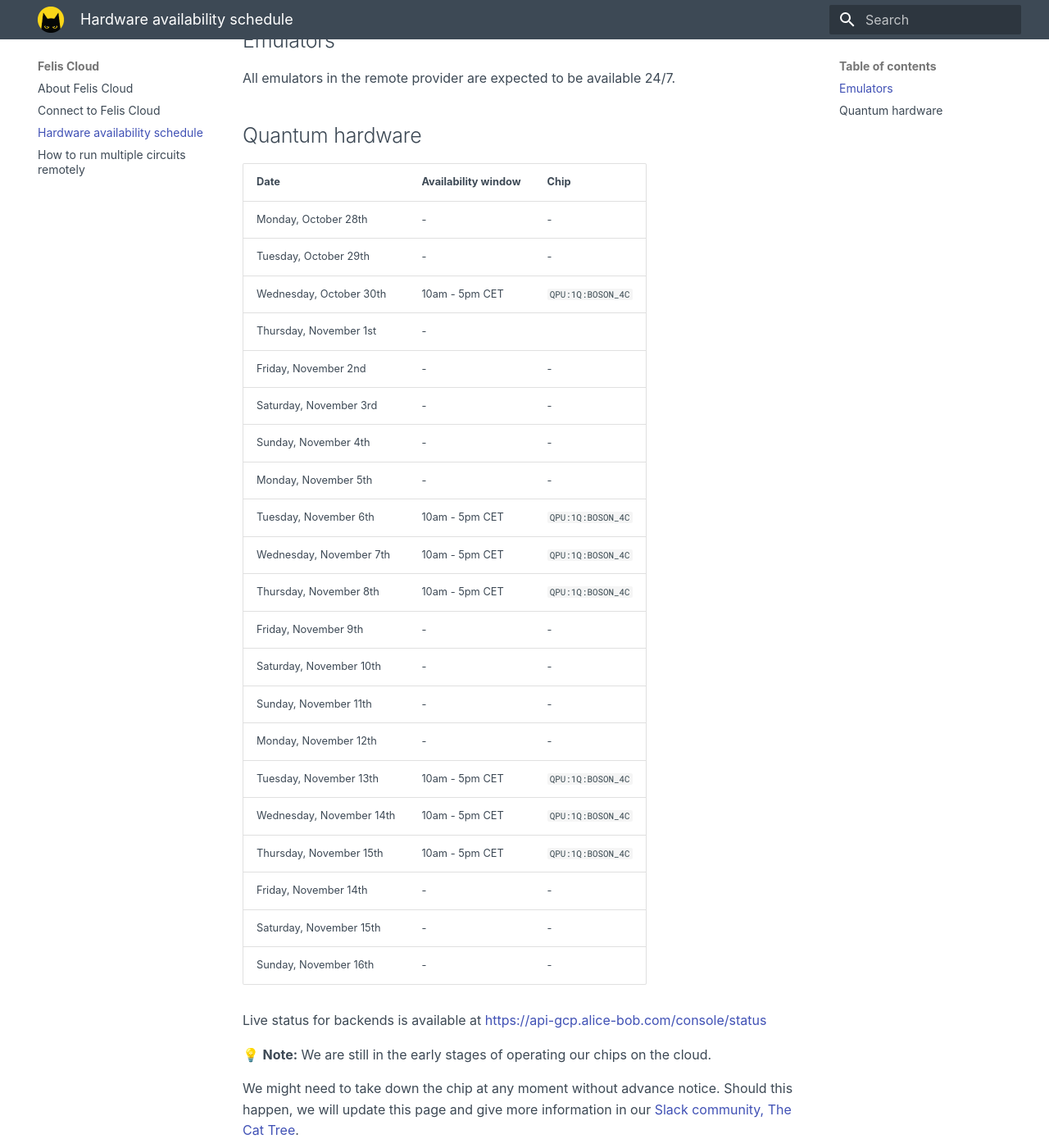
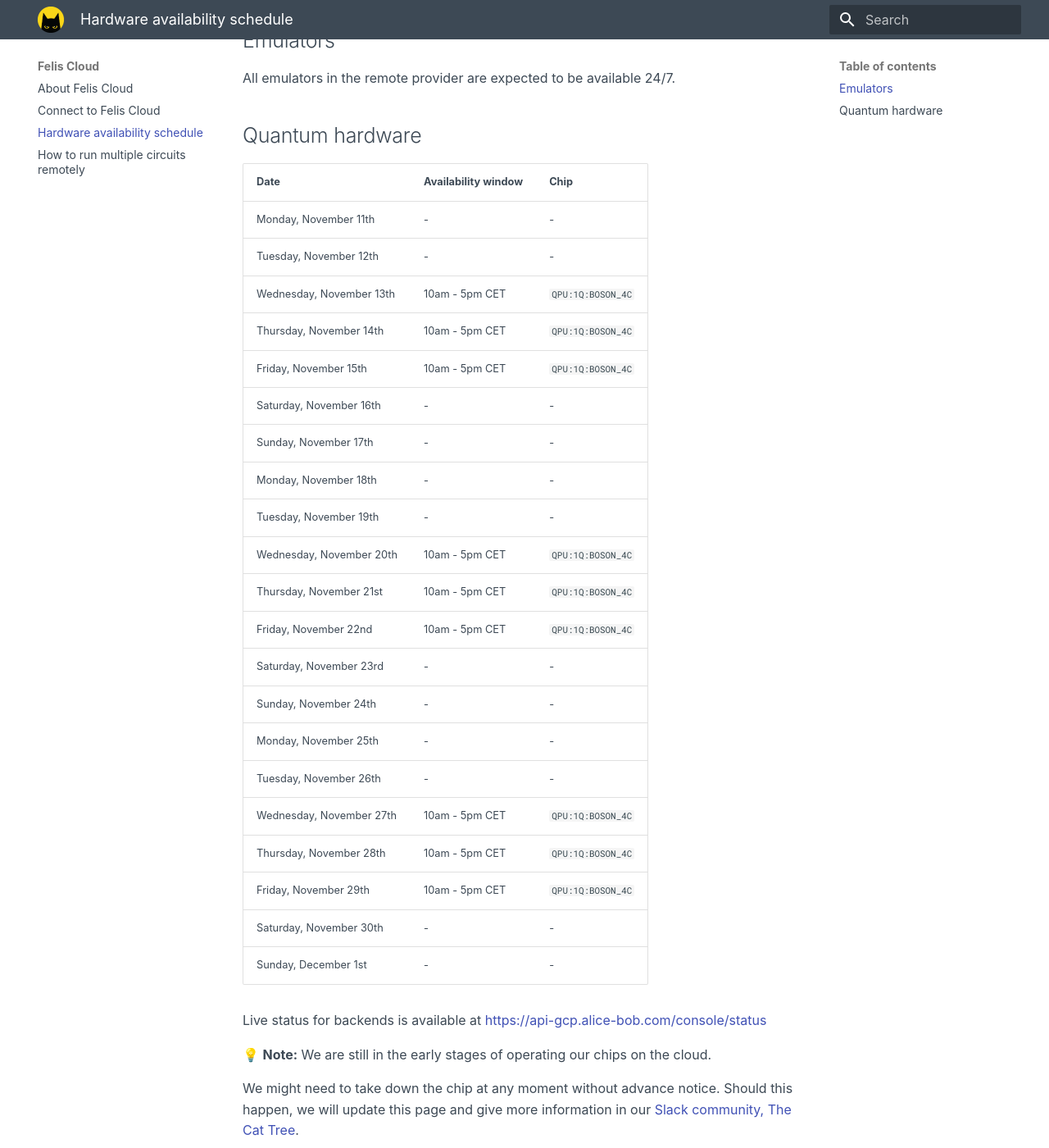
Before and after one commit to Alice-Bob-SW/felis, an MkDocs documentation site: the page built from docs/felis_cloud/hardware_availability_schedule.md, in a window 1280 px wide and 1400 px high, scrolled down 196 px. Shown: the whole window at 82% size. Built offline with MkDocs 1.6.1 and Material for MkDocs 9.7.7, drawn with Linux system fonts in a browser that asks for light colours.

Commit message:
Updated schedule

```diff
--- a/docs/felis_cloud/hardware_availability_schedule.md
+++ b/docs/felis_cloud/hardware_availability_schedule.md
@@ -8,27 +8,27 @@ All emulators in the remote provider are expected to be available 24/7.
 
 | Date | Availability window | Chip |
 | --- | --- | --- |
-| Monday, October 28th | - | - |
-| Tuesday, October 29th | - | - |
-| Wednesday, October 30th | 10am - 5pm CET | `QPU:1Q:BOSON_4C` |
-| Thursday, November 1st | - |
-| Friday, November 2nd | - | - |
-| Saturday, November 3rd | - | - |
-| Sunday, November 4th | - | - |
-| Monday, November 5th | - | - |
-| Tuesday, November 6th | 10am - 5pm CET | `QPU:1Q:BOSON_4C` |
-| Wednesday, November 7th | 10am - 5pm CET | `QPU:1Q:BOSON_4C` |
-| Thursday, November 8th |  10am - 5pm CET | `QPU:1Q:BOSON_4C` |
-| Friday, November 9th | - | - |
-| Saturday, November 10th | - | - |
-| Sunday, November 11th | - | - |
-| Monday, November 12th | - | - |
-| Tuesday, November 13th | 10am - 5pm CET | `QPU:1Q:BOSON_4C` |
-| Wednesday, November 14th | 10am - 5pm CET | `QPU:1Q:BOSON_4C` |
-| Thursday, November 15th |  10am - 5pm CET | `QPU:1Q:BOSON_4C` |
-| Friday, November 14th | - | - |
-| Saturday, November 15th | - | - |
-| Sunday, November 16th | - | - |
+| Monday, November 11th | - | - |
+| Tuesday, November 12th | - | - |
+| Wednesday, November 13th | 10am - 5pm CET | `QPU:1Q:BOSON_4C` |
+| Thursday, November 14th | 10am - 5pm CET | `QPU:1Q:BOSON_4C` |
+| Friday, November 15th |  10am - 5pm CET | `QPU:1Q:BOSON_4C` |
+| Saturday, November 16th | - | - |
+| Sunday, November 17th | - | - |
+| Monday, November 18th | - | - |
+| Tuesday, November 19th | - | - |
+| Wednesday, November 20th | 10am - 5pm CET | `QPU:1Q:BOSON_4C` |
+| Thursday, November 21st | 10am - 5pm CET | `QPU:1Q:BOSON_4C` |
+| Friday, November 22nd |  10am - 5pm CET | `QPU:1Q:BOSON_4C` |
+| Saturday, November 23rd | - | - |
+| Sunday, November 24th | - | - |
+| Monday, November 25th | - | - |
+| Tuesday, November 26th | - | - |
+| Wednesday, November 27th | 10am - 5pm CET | `QPU:1Q:BOSON_4C` |
+| Thursday, November 28th | 10am - 5pm CET | `QPU:1Q:BOSON_4C` |
+| Friday, November 29th |  10am - 5pm CET | `QPU:1Q:BOSON_4C` |
+| Saturday, November 30th | - | - |
+| Sunday, December 1st | - | - |
 
 Live status for backends is available at [https://api-gcp.alice-bob.com/console/status](https://api-gcp.alice-bob.com/console/status)
 
```
